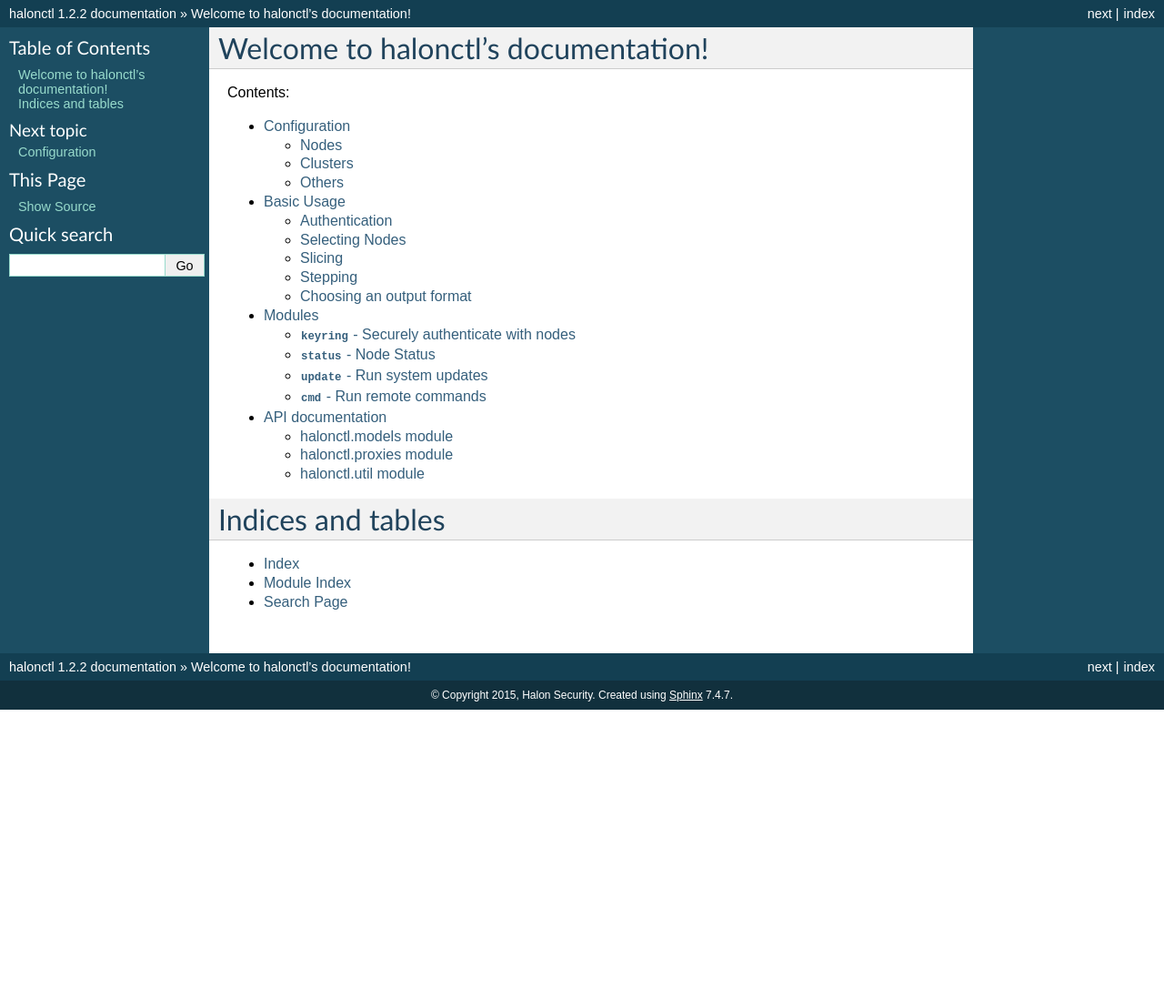
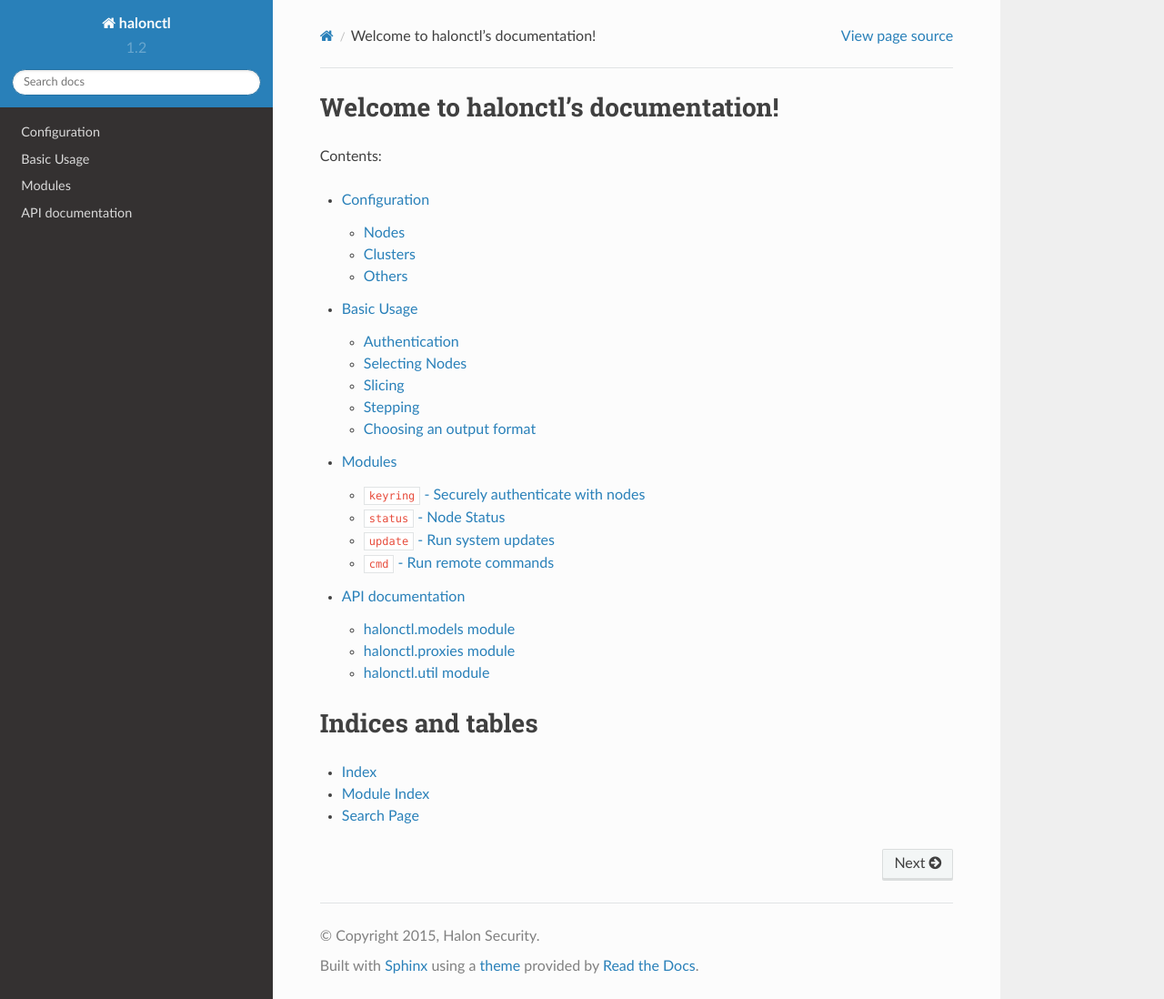
Before and after one commit to wildegnux/halonctl, a Sphinx documentation site: the page built from docs/index.rst, in a window 1280 px wide and 1098 px high. Shown: the whole window at 91% size. Built offline with Sphinx 7.4.7 and the Read the Docs theme 2.0.0, drawn with Linux system fonts in a browser that asks for light colours.

Commit message:
Use the rtfd theme when building docs locally too

```diff
--- a/docs/conf.py
+++ b/docs/conf.py
@@ -259,3 +259,9 @@
 
 # If true, do not generate a @detailmenu in the "Top" node's menu.
 #texinfo_no_detailmenu = False
+
+# Use the readthedocs.org theme when building locally as well
+if os.environ.get('READTHEDOCS', None) != 'True':
+    import sphinx_rtd_theme
+    html_theme = 'sphinx_rtd_theme'
+    html_theme_path = [sphinx_rtd_theme.get_html_theme_path()]
```
